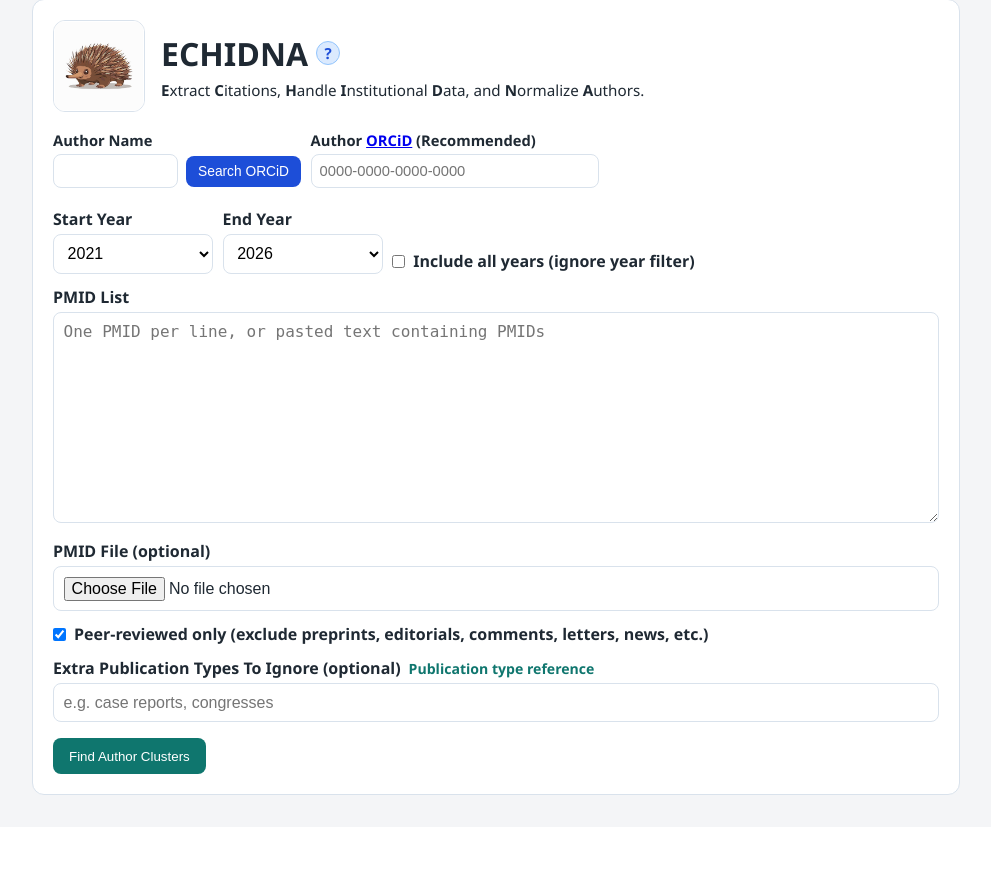
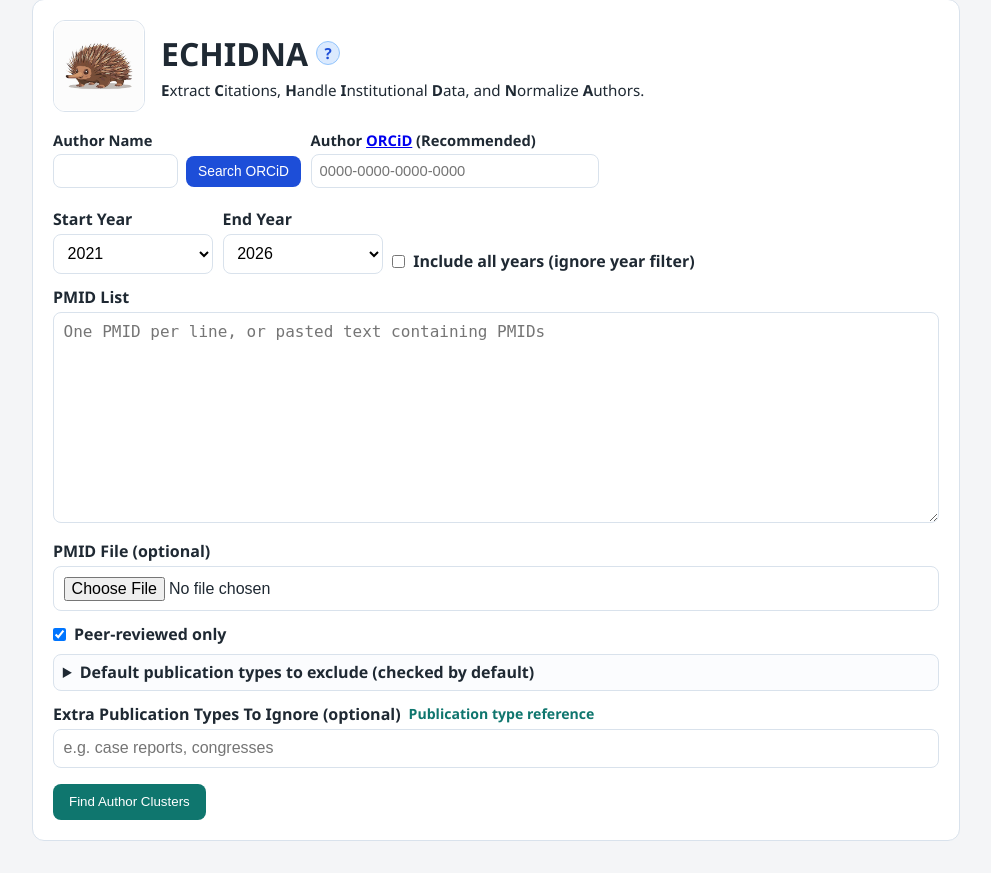
Before and after one commit to jeff47/echidna, a FastAPI app: page / in a window 1280 px wide. Shown: the part 33-906 px from the top of the page, without its empty margins (144-1135 px from the left). Before the commit the page ends 828 px from the top, so only its background shows below. Run offline with FastAPI, Linux system fonts and the light colour scheme; some libraries are stand-ins or nearby versions.

Commit message:
Let user select other than peer reviewed manuscripts.

```diff
--- a/app/main.py
+++ b/app/main.py
@@ -70,6 +70,7 @@ RUN_ID_PATTERN = re.compile(r"^[a-f0-9]{32}$")
 YEAR_OPTION_MIN = 1950
 PROJECT_ROOT = Path(__file__).resolve().parent.parent
 LANDING_IMAGE_PATH = PROJECT_ROOT / "echidna.jpg"
+FAVICON_PATH = PROJECT_ROOT / "favicon.ico"
 ORCID_AFFILIATION_LEVEL_RANK = {"verified": 4, "likely": 3, "contains": 2, "possible": 1}
 CITATION_SOURCE_ORDER = ("user", "litsense")
 CITATION_SOURCE_BADGE_META: dict[str, dict[str, str]] = {
@@ -111,6 +112,23 @@ def _year_window_label(start_year: int | None, end_year: int | None) -> str:
     if start_year is None or end_year is None:
         return "all years"
     return f"{start_year}-{end_year}"
+
+
+def _selected_default_excluded_type_terms(submitted: list[str], options: list[str]) -> list[str]:
+    selected = set(parse_type_terms("\n".join(submitted)))
+    return [term for term in options if term in selected]
+
+
+def _dedupe_terms(terms: list[str]) -> list[str]:
+    seen: set[str] = set()
+    deduped: list[str] = []
+    for term in terms:
+        normalized = term.strip().lower()
+        if not normalized or normalized in seen:
+            continue
+        seen.add(normalized)
+        deduped.append(normalized)
+    return deduped
 
 
 def _dict_row_sort_key(row: dict[str, object]) -> tuple[bool, int, str]:
@@ -1217,6 +1235,7 @@ def _render_analysis_result(
 @app.get("/", response_class=HTMLResponse)
 def index(request: Request) -> HTMLResponse:
     year = date.today().year
+    default_excluded_type_options = default_excluded_type_terms()
     return templates.TemplateResponse(
         request,
         "index.html",
@@ -1229,6 +1248,8 @@ def index(request: Request) -> HTMLResponse:
             "peer_reviewed_only": True,
             "all_years": False,
             "extra_excluded_types": "",
+            "default_excluded_type_options": default_excluded_type_options,
+            "selected_default_excluded_types": list(default_excluded_type_options),
             "year_options": _year_options(),
             "error": None,
         },
@@ -1261,6 +1282,13 @@ def landing_image() -> FileResponse:
     if not LANDING_IMAGE_PATH.is_file():
         raise HTTPException(status_code=404, detail="echidna.jpg not found")
     return FileResponse(LANDING_IMAGE_PATH, media_type="image/jpeg")
+
+
+@app.get("/favicon.ico", include_in_schema=False)
+def favicon() -> FileResponse:
+    if not FAVICON_PATH.is_file():
+        raise HTTPException(status_code=404, detail="favicon.ico not found")
+    return FileResponse(FAVICON_PATH, media_type="image/x-icon")
 
 
 @app.post("/disambiguate", response_class=HTMLResponse)
@@ -1274,12 +1302,21 @@ def disambiguate(
     end_year: int = Form(...),
     all_years: str | None = Form(default=None),
     peer_reviewed_only: str | None = Form(default=None),
+    default_excluded_types: list[str] = Form(default=[]),
+    default_excluded_types_present: str | None = Form(default=None),
     extra_excluded_types: str = Form(default=""),
 ) -> HTMLResponse:
     all_years_enabled = all_years is not None
     peer_reviewed_only_enabled = peer_reviewed_only is not None
-    excluded_type_terms = default_excluded_type_terms()
-    excluded_type_terms.extend(parse_type_terms(extra_excluded_types))
+    default_excluded_type_options = default_excluded_type_terms()
+    if default_excluded_types_present is None and peer_reviewed_only_enabled:
+        # Backward compatibility for non-UI clients that only send peer_reviewed_only.
+        selected_default_excluded_types = list(default_excluded_type_options)
+    else:
+        selected_default_excluded_types = _selected_default_excluded_type_terms(
+            default_excluded_types, default_excluded_type_options
+        )
+    excluded_type_terms = _dedupe_terms(selected_default_excluded_types + parse_type_terms(extra_excluded_types))
     logger.info(
         "Disambiguation request received: author=%r, target_orcid=%r, start_year=%s, end_year=%s, all_years=%s, peer_reviewed_only=%s",
         author_name,
@@ -1305,6 +1342,8 @@ def disambiguate(
                 "peer_reviewed_only": peer_reviewed_only_enabled,
                 "all_years": all_years_enabled,
                 "extra_excluded_types": extra_excluded_types,
+                "default_excluded_type_options": default_excluded_type_options,
+                "selected_default_excluded_types": selected_default_excluded_types,
                 "year_options": _year_options(),
                 "error": str(exc),
             },
@@ -1328,6 +1367,8 @@ def disambiguate(
                 "peer_reviewed_only": peer_reviewed_only_enabled,
                 "all_years": all_years_enabled,
                 "extra_excluded_types": extra_excluded_types,
+                "default_excluded_type_options": default_excluded_type_options,
+                "selected_default_excluded_types": selected_default_excluded_types,
                 "year_options": _year_options(),
                 "error": "No PMIDs found in text input or uploaded file",
             },
@@ -1347,6 +1388,8 @@ def disambiguate(
                 "peer_reviewed_only": peer_reviewed_only_enabled,
                 "all_years": all_years_enabled,
                 "extra_excluded_types": extra_excluded_types,
+                "default_excluded_type_options": default_excluded_type_options,
+                "selected_default_excluded_types": selected_default_excluded_types,
                 "year_options": _year_options(),
                 "error": "Start Year must be less than or equal to End Year",
             },
--- a/templates/citation_select.html
+++ b/templates/citation_select.html
@@ -4,6 +4,7 @@
   <meta charset="utf-8">
   <meta name="viewport" content="width=device-width, initial-scale=1">
   <title>ECHIDNA - Citation Selection</title>
+  <link rel="icon" type="image/x-icon" href="/favicon.ico">
   <style>
     body { font-family: "Source Sans 3", "Segoe UI", sans-serif; margin: 0; background: #f4f5f7; color: #1f2933; }
     main { max-width: 1250px; margin: 2rem auto; padding: 0 1rem; }
--- a/templates/disambiguate.html
+++ b/templates/disambiguate.html
@@ -4,6 +4,7 @@
   <meta charset="utf-8">
   <meta name="viewport" content="width=device-width, initial-scale=1">
   <title>ECHIDNA - Confirm Author</title>
+  <link rel="icon" type="image/x-icon" href="/favicon.ico">
   <style>
     body { font-family: "Source Sans 3", "Segoe UI", sans-serif; margin: 0; background: #f4f5f7; color: #1f2933; }
     main { max-width: 1100px; margin: 2rem auto; padding: 0 1rem; }
--- a/templates/index.html
+++ b/templates/index.html
@@ -5,6 +5,7 @@
   <meta charset="utf-8">
   <meta name="viewport" content="width=device-width, initial-scale=1">
   <title>ECHIDNA</title>
+  <link rel="icon" type="image/x-icon" href="/favicon.ico">
   <style>
     :root {
       --bg: #f4f5f7;
@@ -167,6 +168,32 @@
 
     .inline-label a:hover {
       text-decoration: underline;
+    }
+
+    .excluded-types-panel {
+      margin-top: 0.55rem;
+      border: 1px solid var(--border);
+      border-radius: 8px;
+      background: #fbfcfe;
+      padding: 0.4rem 0.55rem;
+    }
+
+    .excluded-types-panel > summary {
+      cursor: pointer;
+      font-weight: 600;
+      color: var(--text);
+    }
+
+    .excluded-type-grid {
+      display: grid;
+      grid-template-columns: repeat(auto-fit, minmax(220px, 1fr));
+      gap: 0.35rem 0.6rem;
+      margin-top: 0.55rem;
+    }
+
+    .excluded-type-option {
+      font-weight: 500;
+      font-size: 0.92rem;
     }
 
     button {
@@ -464,8 +491,20 @@
 
         <label class="checkbox-row">
           <input type="checkbox" name="peer_reviewed_only" value="1" {% if peer_reviewed_only %}checked{% endif %}>
-          Peer-reviewed only (exclude preprints, editorials, comments, letters, news, etc.)
+          Peer-reviewed only
         </label>
+        <input type="hidden" name="default_excluded_types_present" value="1">
+        <details class="excluded-types-panel">
+          <summary>Default publication types to exclude (checked by default)</summary>
+          <div class="excluded-type-grid">
+            {% for type_term in default_excluded_type_options %}
+              <label class="checkbox-row excluded-type-option">
+                <input type="checkbox" name="default_excluded_types" value="{{ type_term }}" {% if type_term in selected_default_excluded_types %}checked{% endif %}>
+                {{ type_term }}
+              </label>
+            {% endfor %}
+          </div>
+        </details>
 
         <label for="extra_excluded_types" class="inline-label">
           Extra Publication Types To Ignore (optional)
@@ -494,7 +533,7 @@
             </li>
             <li>Set year bounds, or check all-years to ignore the year filter.</li>
             <li>Paste PMIDs or upload a text file with one PMID per line.</li>
-            <li>Choose filtering options (peer-reviewed only and extra publication types to ignore).</li>
+            <li>Choose filtering options (peer-reviewed toggle, expandable default exclusion checklist, and optional extra publication types to ignore).</li>
             <li>Select <strong>Find Author Clusters</strong> to continue to author disambiguation.</li>
           </ul>
           <div class="help-actions">
--- a/templates/report.html
+++ b/templates/report.html
@@ -4,6 +4,7 @@
   <meta charset="utf-8">
   <meta name="viewport" content="width=device-width, initial-scale=1">
   <title>ECHIDNA Report</title>
+  <link rel="icon" type="image/x-icon" href="/favicon.ico">
   <style>
     body { font-family: "Source Sans 3", "Segoe UI", sans-serif; margin: 0; background: #f4f5f7; color: #1f2933; }
     main { max-width: 1300px; margin: 2rem auto; padding: 0 1rem; }
--- a/templates/review_uncertain.html
+++ b/templates/review_uncertain.html
@@ -4,6 +4,7 @@
   <meta charset="utf-8">
   <meta name="viewport" content="width=device-width, initial-scale=1">
   <title>ECHIDNA - Review Uncertain Citations</title>
+  <link rel="icon" type="image/x-icon" href="/favicon.ico">
   <style>
     body { font-family: "Source Sans 3", "Segoe UI", sans-serif; margin: 0; background: #f4f5f7; color: #1f2933; }
     main { max-width: 1200px; margin: 2rem auto; padding: 0 1rem; }
```
Also changed, not shown: tests/test_main.py (+8 -0 lines), favicon.ico (added).
